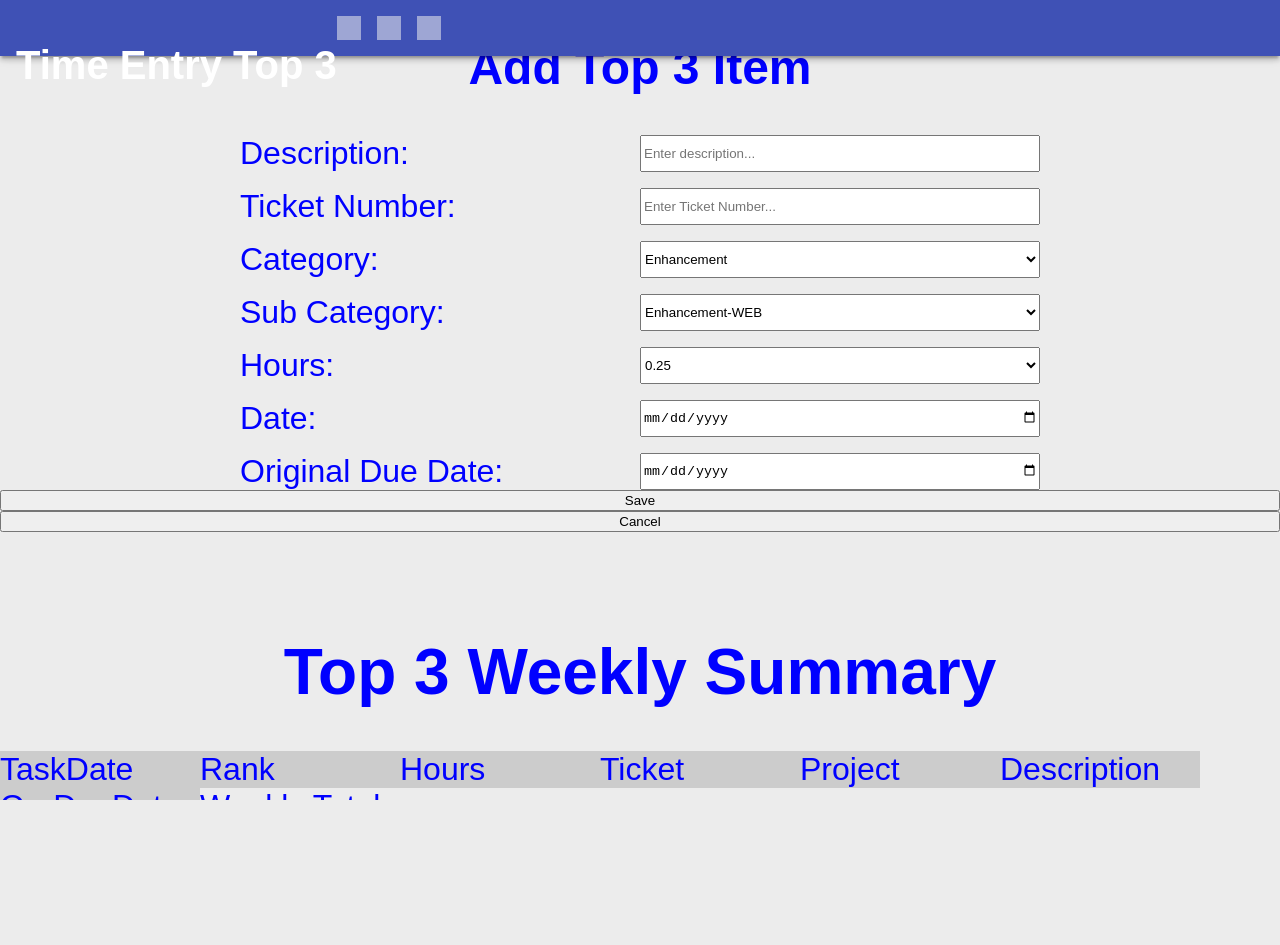
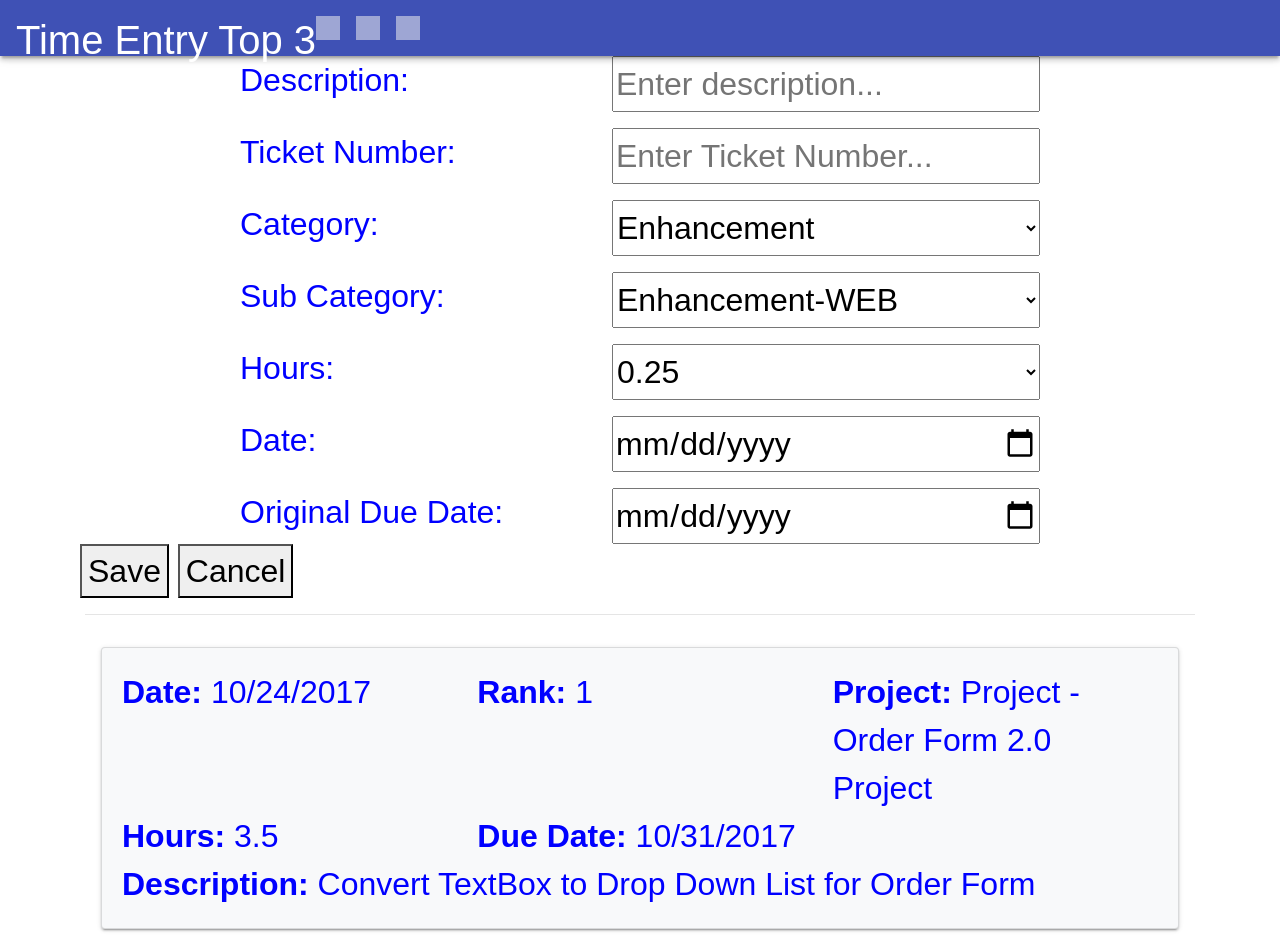
Before and after one commit to AJRohrer/UlineTop3POC, a plain HTML site: page your-first-pwapp-master/Top3PWA/Index.html in a window 1280 px wide. Before the commit the page ends 800 px from the top, so only its background shows below. Drawn offline with nearby package versions, Linux system fonts and the light colour scheme.

Commit message:
Fixed index page so bootstrap didn't break the form

```diff
--- a/your-first-pwapp-master/Top3PWA/Index.html
+++ b/your-first-pwapp-master/Top3PWA/Index.html
@@ -53,60 +53,48 @@
             <label class="thirteen labelwidth">Original Due Date:</label>
             <input type="date" id="date" class="fourteen inputwidth">
         </article>
+        <button id="saveButt" style="display: inline" class="headerButton " aria-label="Save">Save</button>
+        <button id="cancelButt" class="headerButton" aria-label="Cancel">Cancel</button>
     </section>
+   <div class="container">
+       <hr />
+   </div>
 
-    <!-- include javascript and css at the bottom to decrease response time -->
+    <div class="container">
+        <div class="card card-body bg-light">
+            <div class="row">
+                <div class="col-6 col-md-4">
+                    <span class="label">Date: </span> <span id="itemDate">10/24/2017</span>
+                </div>
+                <div class="col-6 col-md-4">
+                    <span class="label">Rank:</span> <span id="rank">1</span>
+                </div>
+                <div class="col-xs-12 col-md-4">
+                    <span class="label">Project:</span> <span id="projectCategory">Project</span> - <span id="projectSubCategory">Order Form 2.0 Project</span>
+                </div>
+            </div>
+            <div class="row">
+                <div class="col-6 col-md-4">
+                    <span class="label">Hours: </span> <span id="hours">3.5</span>
+                </div>
+                <div class="col-6 col-md-4">
+                    <span class="label">Due Date: </span> <span id="originalDueDate">10/31/2017</span>
+                </div>
+            </div>
+            <div class="row">
+                <div class="col-xs-12 col-md-12">
+                    <span class="label">Description: </span> <span id="description">Convert TextBox to Drop Down List for Order Form</span>
+                </div>
+            </div>
+        </div>
+    </div>
+    <link href="./css/bootstrap.min.css" rel="stylesheet">
+    <link href="./css/DisplayTop3.css" rel="stylesheet">
+    <script src="./js/bootstrap.min.js"></script>
+    <script src="./js/jquery-3.2.1.min.js"></script>
     <link rel="stylesheet" href="./css/AddTop3.css">
     <script src="http://ajax.googleapis.com/ajax/libs/jquery/2.0.0/jquery.min.js"></script>
     <script type="text/javascript" src="./js/scripts.js"></script>
-    <button id="saveButt" style="display: inline" class="headerButton" aria-label="Save">Save</button>
-    <button id="cancelButt" class="headerButton" aria-label="Cancel">Cancel</button>
-
-    <main class="main">
-        <form id="addTop3">
-            <link rel="import" href="/path/to/template.html">
-        </form>
-        <form id="top3Summary">
-            <div class="divTable">
-                <h1 align="center">Top 3 Weekly Summary</h1>
-                <div class="headRow">
-                    <div class="divCell">TaskDate</div>
-                    <div class="divCell">Rank</div>
-                    <div class="divCell">Hours</div>
-                    <div class="divCell">Ticket</div>
-                    <div class="divCell">Project</div>
-                    <div class="divCell">Description</div>
-                    <div class="divCell">OrgDueDate</div>
-                </div><br/>
-                <div class="divRow">
-                    <div class="weeklyTotal">
-                        Weekly Total:
-                        <div class="divCell"></div>
-                        <div class="hours"></div>
-                        <div class="divCell"></div>
-                        <div class="divCell"></div>
-                        <div class="divCell"></div>
-                        <div class="divCell"></div>
-                        <div class="divCell"></div>
-                    </div>
-                </div>
-                <div class="divRow">
-                        <div class="dailyTotal">
-                            Daily Total:
-                            <div class="divCell"></div>
-                            <div class="hours"></div>
-                            <div class="divCell"></div>
-                            <div class="divCell"></div>
-                            <div class="divCell"></div>
-                            <div class="divCell"></div>
-                            <div class="divCell"></div>
-                        </div>
-               </div>
-            </div>
-        </form>
-    </main>
-    <footer>
-    </footer>
 
     <link rel="stylesheet" href="./css/DailyTableFormat.css">
 </body>
--- a/your-first-pwapp-master/Top3PWA/css/AddTop3.css
+++ b/your-first-pwapp-master/Top3PWA/css/AddTop3.css
@@ -118,7 +118,7 @@
   }
 
   .inputwidth{
-      width:30em;
+      /*width:30em;*/
   }
 
   .centerthis{
```
